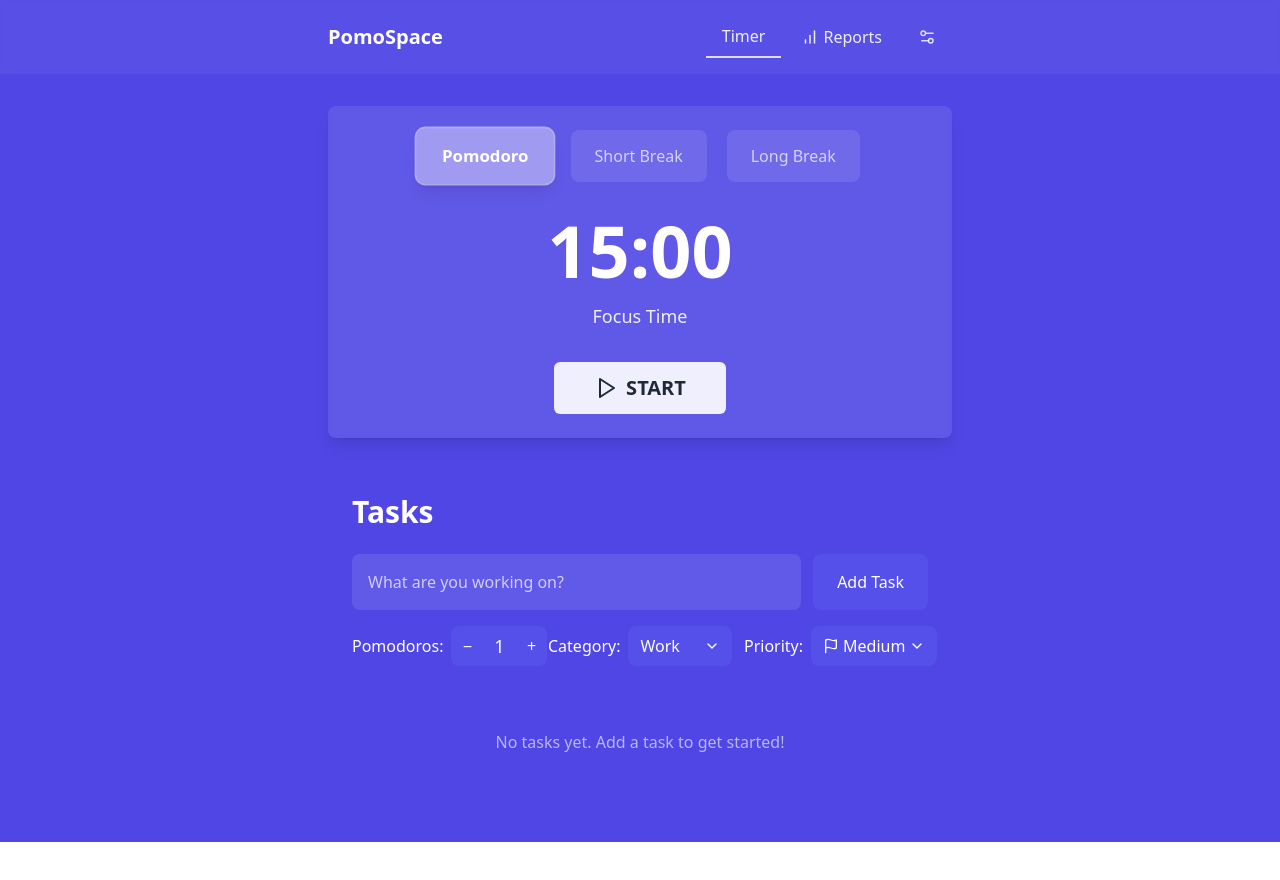
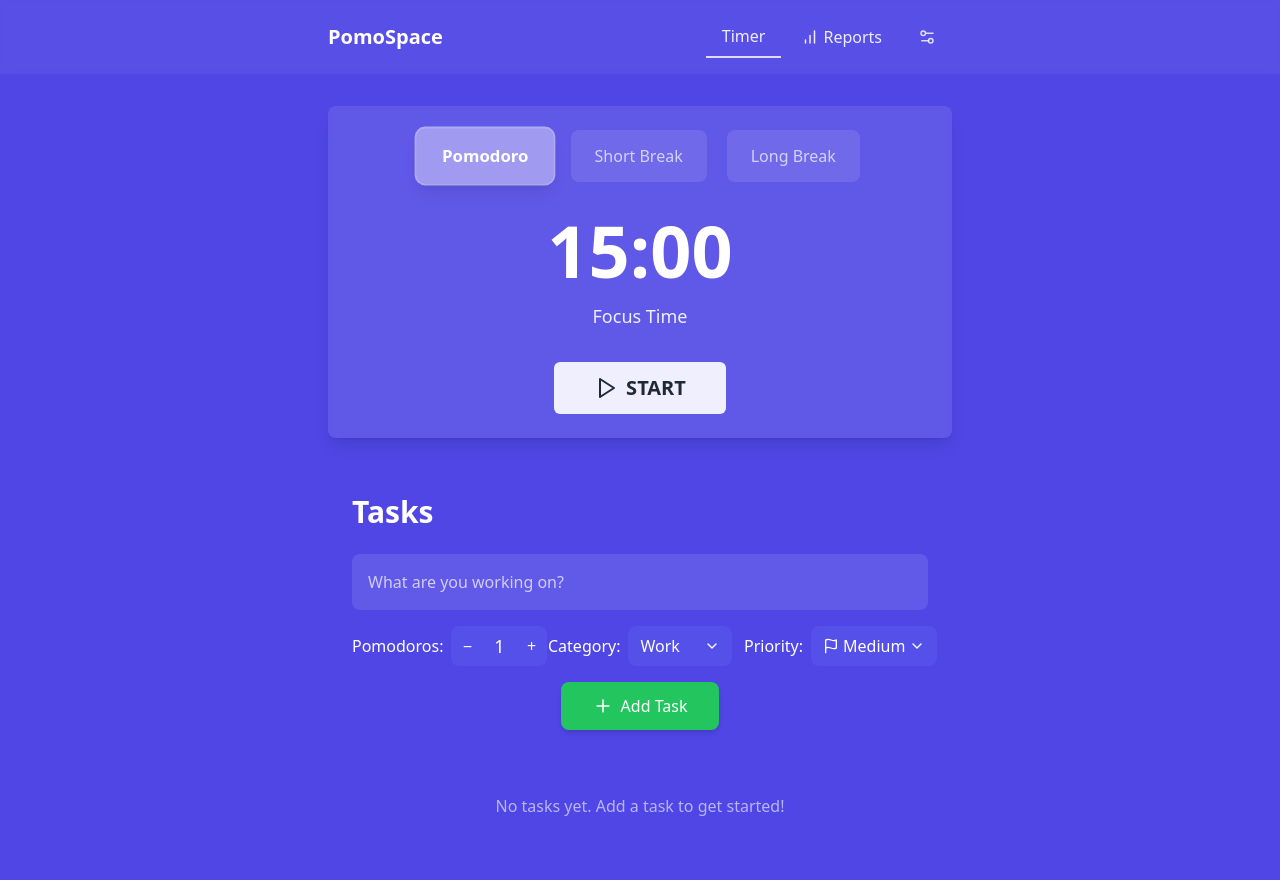
Before and after one commit to JS-qwerty/pomospace, a React (Vite) app: page / in a window 1280 px wide. Shown: the top 880 px of the page. Before the commit the page ends 842 px from the top, so only its background shows below. Built offline with nearby package versions, Linux system fonts and the light colour scheme.

Commit message:
Improve Add Task button styling and positioning

```diff
--- a/src/components/TaskList.tsx
+++ b/src/components/TaskList.tsx
@@ -189,26 +189,18 @@ export const TaskList: React.FC<TaskListProps> = ({
 
       {/* Task Input */}
       <div className="mb-8">
-        <div className="relative mb-4 flex flex-col sm:flex-row gap-3">
+        <div className="relative mb-4">
           <input
             type="text"
             placeholder="What are you working on?"
-            className="flex-grow p-4 bg-white/10 border-0 text-white rounded-lg focus:outline-none focus:ring-1 focus:ring-white/30 placeholder-white/70"
+            className="w-full p-4 bg-white/10 border-0 text-white rounded-lg focus:outline-none focus:ring-1 focus:ring-white/30 placeholder-white/70"
             value={newTaskText}
             onChange={e => setNewTaskText(e.target.value)}
             onKeyPress={e => e.key === 'Enter' && addTask()}
           />
-
-          {/* Add Task button */}
-          <button
-            className="bg-indigo-500/30 hover:bg-indigo-500/50 active:bg-indigo-500/70 text-white px-6 py-2 rounded-lg flex items-center justify-center transition-all duration-150 font-medium whitespace-nowrap"
-            onClick={addTask}
-          >
-            Add Task
-          </button>
         </div>
 
-        <div className="grid grid-cols-1 sm:grid-cols-2 md:grid-cols-3 gap-4 sm:gap-3">
+        <div className="grid grid-cols-1 sm:grid-cols-2 md:grid-cols-3 gap-4 sm:gap-3 mb-4">
           {/* Pomodoro Counter */}
           <div className="flex items-center">
             <span className="text-white mr-2 w-[100px] sm:w-auto">Pomodoros:</span>
@@ -300,6 +292,17 @@ export const TaskList: React.FC<TaskListProps> = ({
               )}
             </div>
           </div>
+        </div>
+
+        {/* Add Task button - Now positioned below all options and with a more distinctive color */}
+        <div className="flex justify-center mt-4">
+          <button
+            className="bg-green-500 hover:bg-green-600 active:bg-green-700 text-white px-8 py-3 rounded-lg flex items-center justify-center transition-all duration-150 font-medium text-base shadow-md"
+            onClick={addTask}
+          >
+            <PlusIcon size={20} className="mr-2" />
+            Add Task
+          </button>
         </div>
       </div>
 
```
